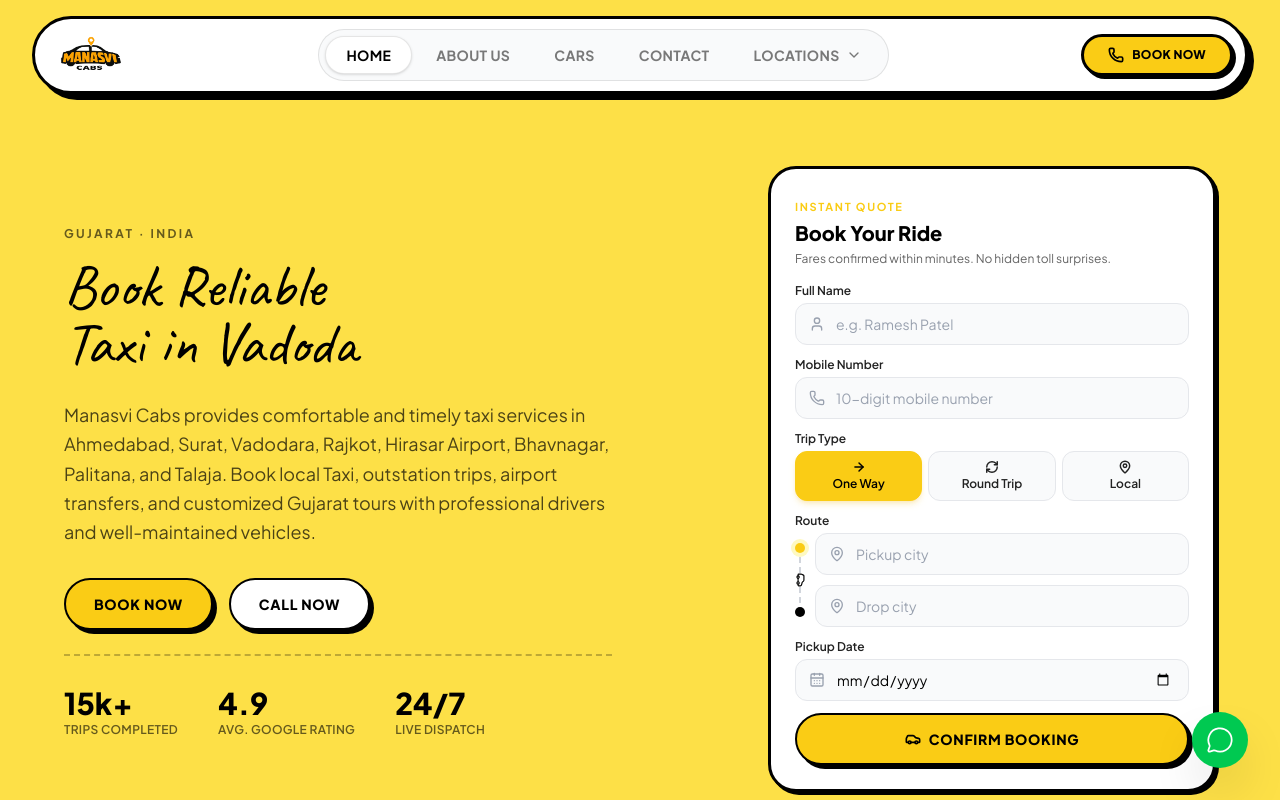
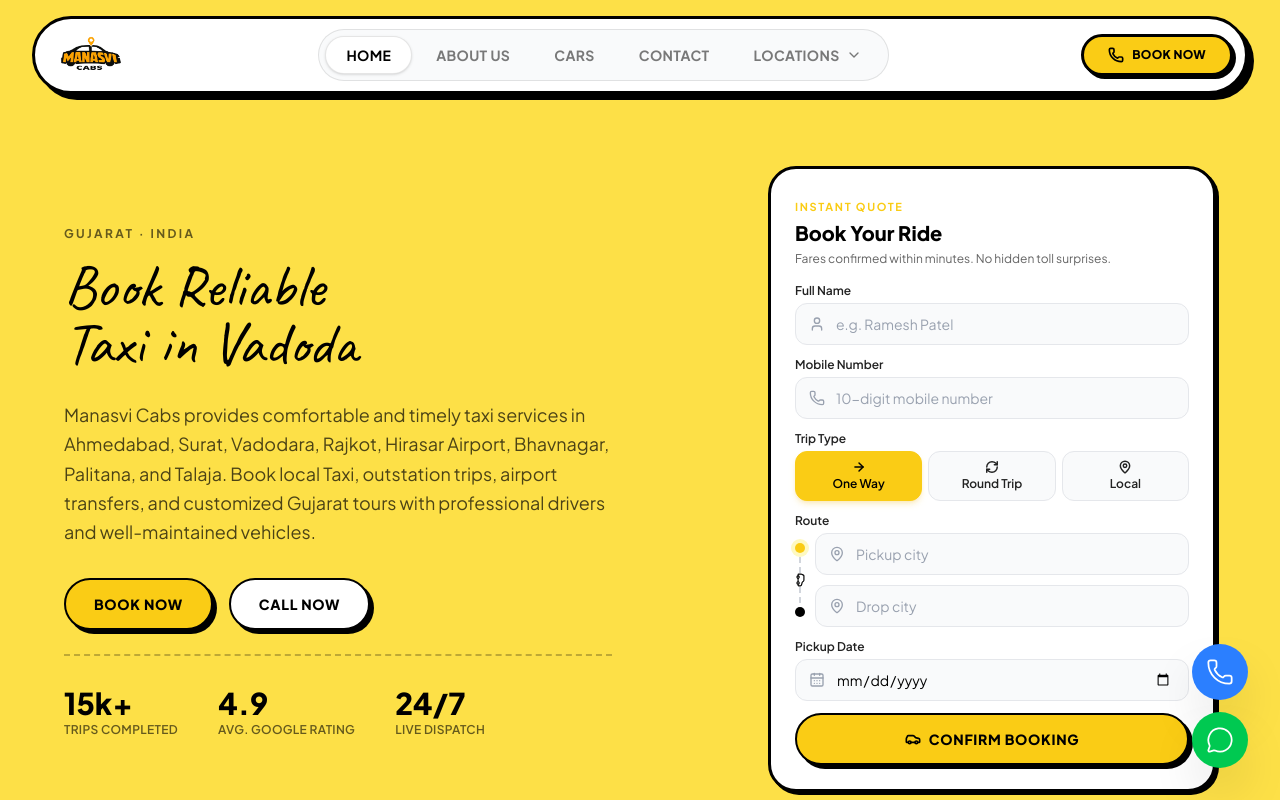
Before and after one commit to Harsh-1243/manasvi_cabs_deployment, a Next.js app: page / in a window 1280 px wide. Shown: the top 800 px of the page. Built offline with nearby package versions, Linux system fonts and the light colour scheme.

Commit message:
Add call button to WhatsApp component and improve tooltip structure

```diff
--- a/components/WhatsApp/WhatsApp.jsx
+++ b/components/WhatsApp/WhatsApp.jsx
@@ -1,7 +1,7 @@
 "use client";
 
 import React, { useState } from "react";
-import { MessageCircle } from "lucide-react";
+import { MessageCircle, Phone } from "lucide-react";
 import Link from "next/link";
 
 const WhatsApp = () => {
@@ -13,9 +13,56 @@
   );
   const whatsappUrl = `https://wa.me/${phoneNumber}?text=${message}`;
 
-  return (
+  // return (
+  //   <>
+  //     <div className="fixed bottom-6 right-6 z-50 md:bottom-8 md:right-8">
+  //       {showTooltip && (
+  //         <div className="absolute bottom-16 right-0 mb-2 bg-gray-900 text-white text-sm rounded-lg px-3 py-2 whitespace-nowrap shadow-lg border border-white/10">
+  //           Chat with us on WhatsApp
+  //           <div className="absolute -bottom-1 right-4 w-2 h-2 bg-gray-900 rotate-45 border-r border-b border-white/10" />
+  //         </div>
+  //       )}
+
+  //       <Link
+  //         href={whatsappUrl}
+  //         target="_blank"
+  //         rel="noopener noreferrer"
+  //         className="group relative flex items-center justify-center w-12 h-12 md:w-14 md:h-14 bg-green-500 rounded-full shadow-2xl hover:bg-green-600 transition-all duration-300 hover:scale-110 active:scale-95 focus:outline-none focus:ring-2 focus:ring-green-400 focus:ring-offset-2 focus:ring-offset-black"
+  //         onMouseEnter={() => setShowTooltip(true)}
+  //         onMouseLeave={() => setShowTooltip(false)}
+  //         onFocus={() => setShowTooltip(true)}
+  //         onBlur={() => setShowTooltip(false)}
+  //         aria-label="Chat on WhatsApp"
+  //       >
+  //         <MessageCircle
+  //           className="w-6 h-6 md:w-7 md:h-7 text-white"
+  //           strokeWidth={1.5}
+  //         />
+
+  //         <span className="absolute inset-0 rounded-full bg-green-500 opacity-30 animate-ping group-hover:animate-none" />
+  //       </Link>
+  //     </div>
+  //   </>
+  // );
+
+    return (
     <>
       <div className="fixed bottom-6 right-6 z-50 md:bottom-8 md:right-8">
+        {/* Call button */}
+        <Link
+          href="tel:+918347112150"
+          className="group relative mb-3 flex items-center justify-center w-12 h-12 md:w-14 md:h-14 bg-blue-500 rounded-full shadow-2xl hover:bg-blue-600 transition-all duration-300 hover:scale-110 active:scale-95 focus:outline-none focus:ring-2 focus:ring-blue-400 focus:ring-offset-2 focus:ring-offset-black"
+          aria-label="Call Manasvi Cab"
+        >
+          <Phone
+            className="w-6 h-6 md:w-7 md:h-7 text-white"
+            strokeWidth={1.5}
+          />
+
+          <span className="absolute inset-0 rounded-full bg-blue-500 opacity-30 animate-ping group-hover:animate-none" />
+        </Link>
+
+        {/* WhatsApp tooltip */}
         {showTooltip && (
           <div className="absolute bottom-16 right-0 mb-2 bg-gray-900 text-white text-sm rounded-lg px-3 py-2 whitespace-nowrap shadow-lg border border-white/10">
             Chat with us on WhatsApp
@@ -23,6 +70,7 @@
           </div>
         )}
 
+        {/* WhatsApp button */}
         <Link
           href={whatsappUrl}
           target="_blank"
```
